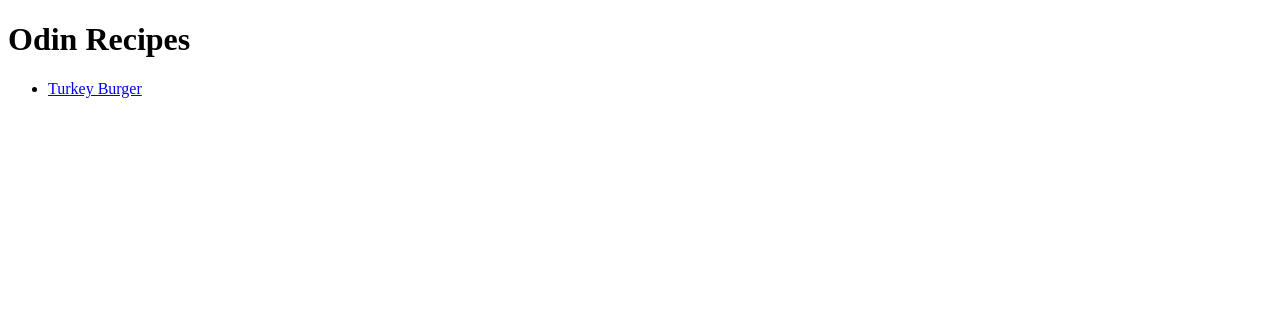
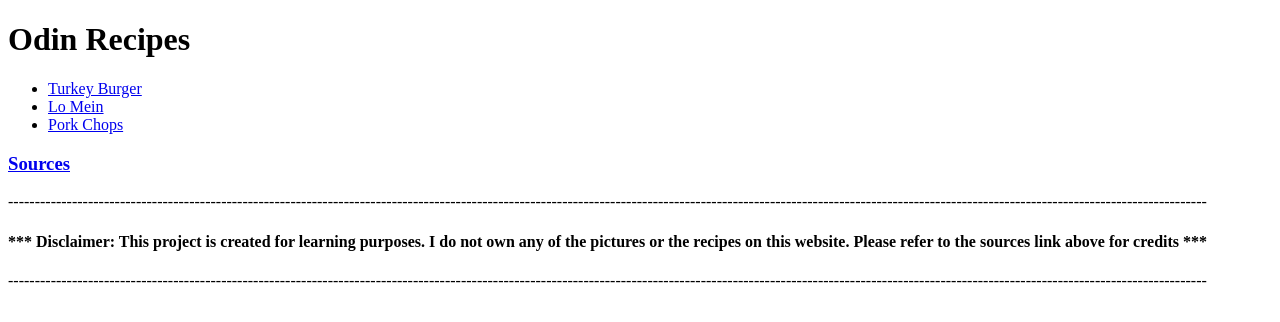
Before and after one commit to kmahaseth1/odin-recipes, a plain HTML site: page index.html in a window 1280 px wide. Drawn offline with Linux system fonts and the light colour scheme.

Commit message:
Add links to remaining recipes, sources, and a disclaimer
Add links to lo mein and pork chops recies, add a link to sources, and add a disclaimer note about sources

```diff
--- a/index.html
+++ b/index.html
@@ -8,8 +8,17 @@
     <body>
         <h1>Odin Recipes</h1>
         <ul>
-            <li><a href="recipes/turkey-burger.html">Turkey Burger</a></li>
+            <li><a href="recipes/turkey-burgers.html">Turkey Burger</a></li>
+            <li><a href="recipes/lo-mein.html">Lo Mein</a></li>
+            <li><a href="recipes/pork-chops.html">Pork Chops</a></li>
         </ul>
 
+        <h3><a href="sources.html">Sources</a></h3>
+
+        <p>---------------------------------------------------------------------------------------------------------------------------------------------------------------------------------------------------------------------------------</p>
+
+        <h4>*** Disclaimer: This project is created for learning purposes. I do not own any of the pictures or the recipes on this website. Please refer to the sources link above for credits ***</h4>
+
+        <p>---------------------------------------------------------------------------------------------------------------------------------------------------------------------------------------------------------------------------------</p>
     </body>
 </html>
```
